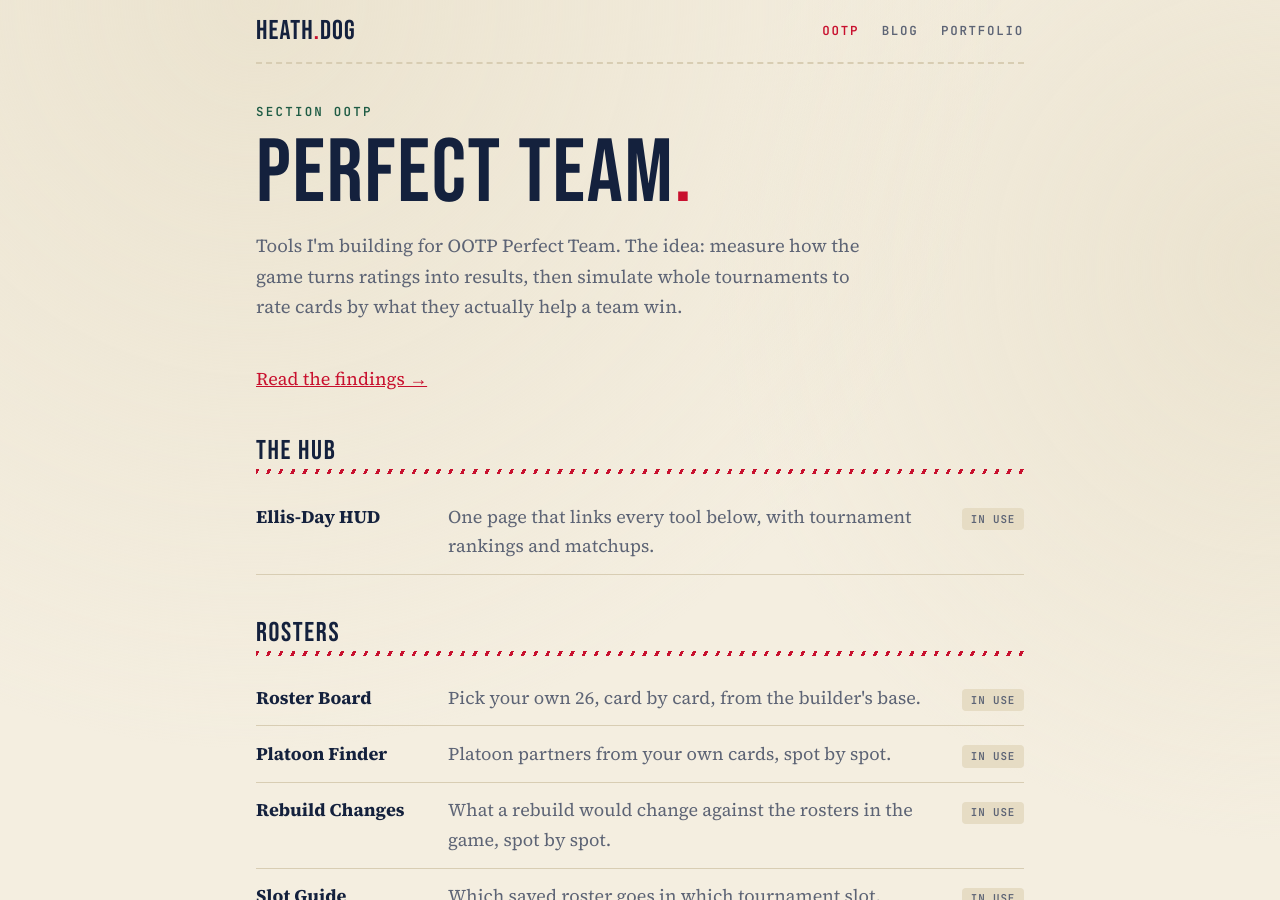
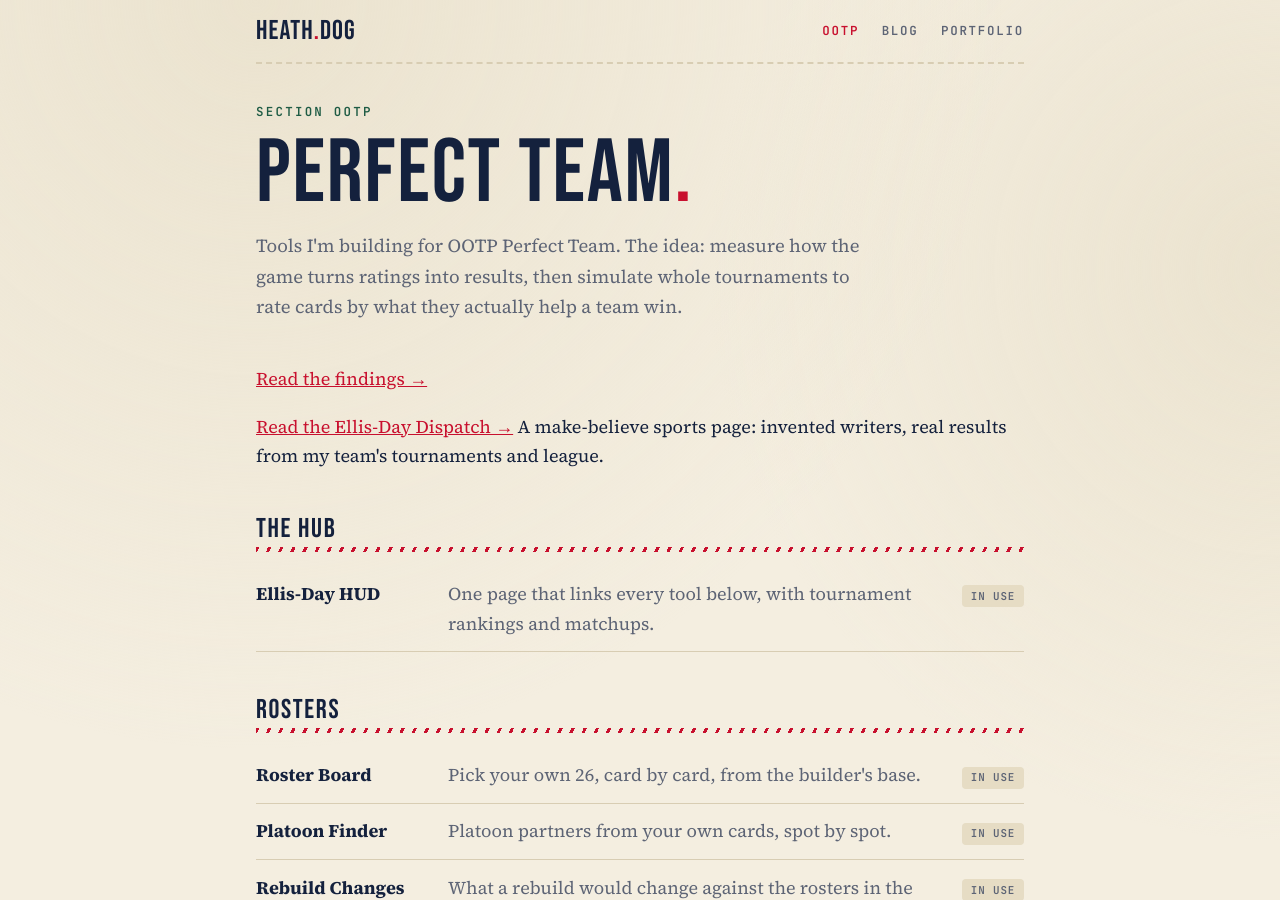
Before and after one commit to Heathd0g/Heathd0g.github.io, a Jekyll site: the page built from ootp/index.html, in a window 1280 px wide and 900 px high. Built offline with Jekyll 4.4.1, drawn with Linux system fonts in a browser that asks for light colours.

Commit message:
OOTP page: link the Ellis-Day Dispatch (HG)

```diff
--- a/ootp/index.html
+++ b/ootp/index.html
@@ -8,6 +8,7 @@ description: "Tools for OOTP Perfect Team: rosters, cards and tournaments."
 <h1>Perfect Team<span class="dot">.</span></h1>
 <p class="lede">Tools I'm building for OOTP Perfect Team. The idea: measure how the game turns ratings into results, then simulate whole tournaments to rate cards by what they actually help a team win.</p>
 <p><a href="/ootp/findings/">Read the findings &rarr;</a></p>
+<p><a href="/ootp/dispatch/">Read the Ellis-Day Dispatch &rarr;</a> A make-believe sports page: invented writers, real results from my team's tournaments and league.</p>
 
 <h2>The hub</h2>
     <ul class="list">
```
